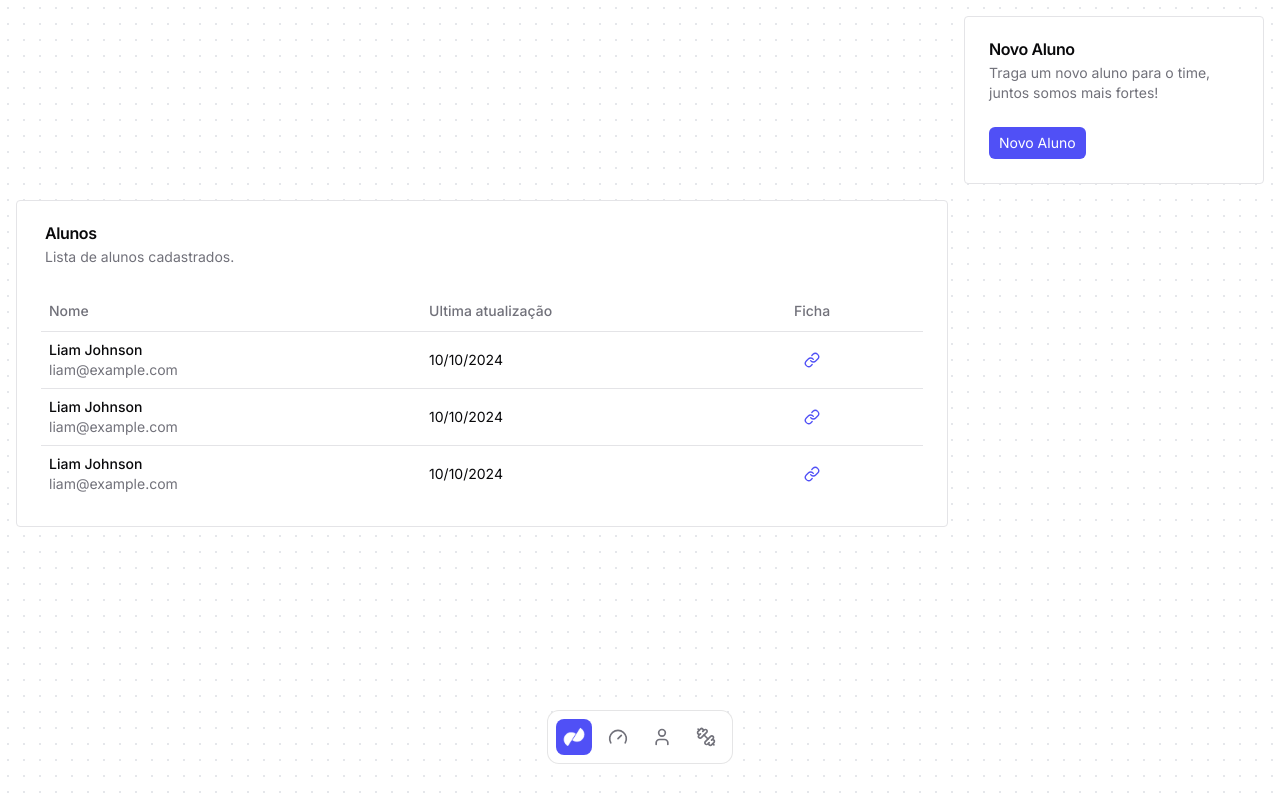
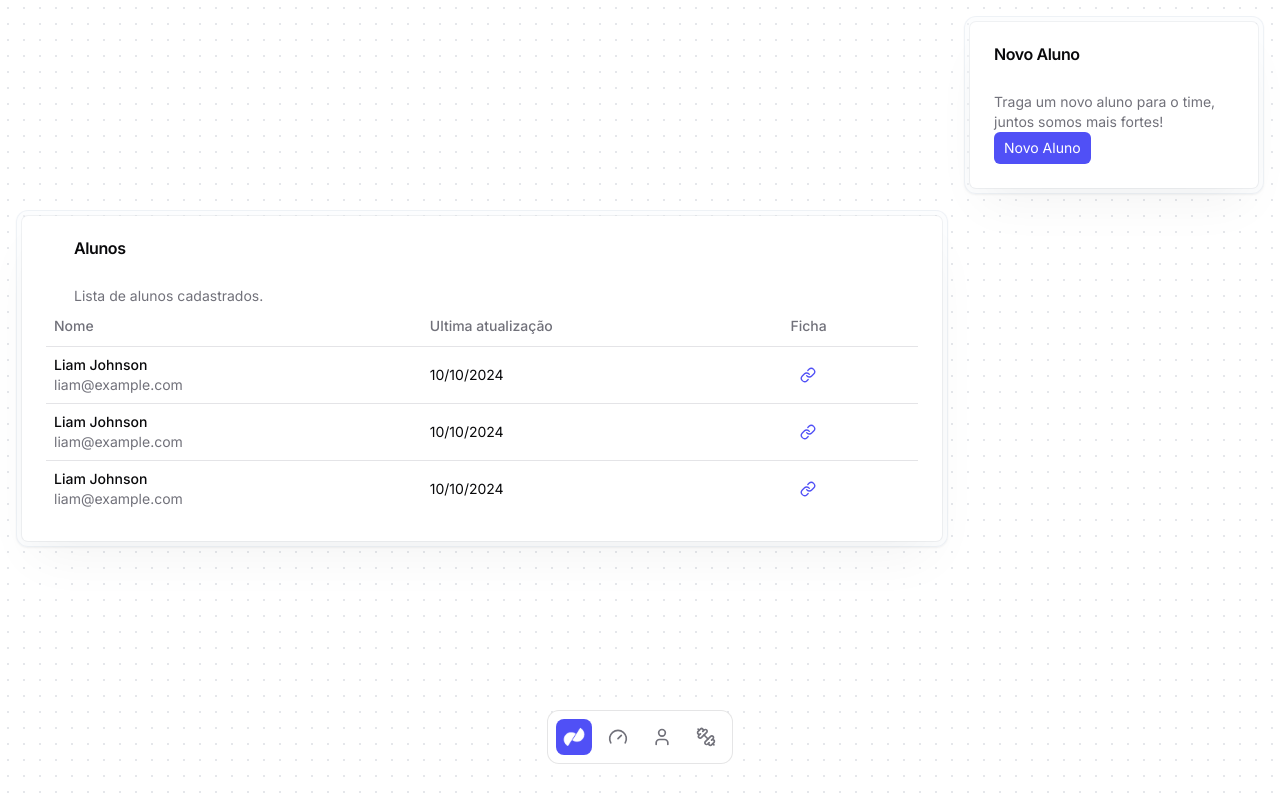
Before and after one commit to Pedro-phd/coach-pocket-v2-frontend, a Next.js app: page /dashboard/members in a window 1280 px wide. Built offline with nearby package versions, Linux system fonts and the light colour scheme.

Commit message:
feat: add design system card component

```diff
--- /dev/null
+++ b/src/components/ds/card.tsx
@@ -0,0 +1,45 @@
+import * as React from 'react'
+
+import { cn } from '@/lib/utils'
+
+const Card = React.forwardRef<HTMLDivElement, React.HTMLAttributes<HTMLDivElement>>(({ className, ...props }, ref) => (
+	<div className={cn('z-10 rounded-xl bg-slate-50/40 p-1.5 ring-1 ring-inset ring-slate-200/50 shadow-sm', className)}>
+		<div
+			ref={ref}
+			className="overflow-hidden size-full rounded-md bg-white p-6 shadow-2xl shadow-black/5 ring-1 ring-slate-900/5"
+			{...props}
+		/>
+	</div>
+))
+Card.displayName = 'Card'
+
+const CardHeader = React.forwardRef<HTMLDivElement, React.HTMLAttributes<HTMLDivElement>>(
+	({ className, ...props }, ref) => <div ref={ref} className={cn('flex flex-col space-y-1.5', className)} {...props} />,
+)
+CardHeader.displayName = 'CardHeader'
+
+const CardTitle = React.forwardRef<HTMLParagraphElement, React.HTMLAttributes<HTMLHeadingElement>>(
+	({ className, ...props }, ref) => (
+		<h3 ref={ref} className={cn('font-semibold leading-none tracking-tight pb-6', className)} {...props} />
+	),
+)
+CardTitle.displayName = 'CardTitle'
+
+const CardDescription = React.forwardRef<HTMLParagraphElement, React.HTMLAttributes<HTMLParagraphElement>>(
+	({ className, ...props }, ref) => (
+		<p ref={ref} className={cn('text-sm text-muted-foreground', className)} {...props} />
+	),
+)
+CardDescription.displayName = 'CardDescription'
+
+const CardContent = React.forwardRef<HTMLDivElement, React.HTMLAttributes<HTMLDivElement>>(
+	({ className, ...props }, ref) => <div ref={ref} className={cn('pt-0', className)} {...props} />,
+)
+CardContent.displayName = 'CardContent'
+
+const CardFooter = React.forwardRef<HTMLDivElement, React.HTMLAttributes<HTMLDivElement>>(
+	({ className, ...props }, ref) => <div ref={ref} className={cn('flex items-center pt-0', className)} {...props} />,
+)
+CardFooter.displayName = 'CardFooter'
+
+export { Card, CardContent, CardDescription, CardFooter, CardHeader, CardTitle }
--- a/src/components/ds/index.ts
+++ b/src/components/ds/index.ts
@@ -1,2 +1,3 @@
 export * from './button'
+export * from './card'
 export * from './input'
--- a/src/components/members-table.tsx
+++ b/src/components/members-table.tsx
@@ -1,22 +1,8 @@
-import { Button } from "@/components/ds"
-import {
-  Card,
-  CardContent,
-  CardDescription,
-  CardHeader,
-  CardTitle,
-} from "@/components/ui/card"
-import {
-  Table,
-  TableBody,
-  TableCell,
-  TableHead,
-  TableHeader,
-  TableRow,
-} from "@/components/ui/table"
-import { Link } from "lucide-react"
+import { Button, Card, CardContent, CardDescription, CardHeader, CardTitle } from '@/components/ds'
+import { Table, TableBody, TableCell, TableHead, TableHeader, TableRow } from '@/components/ui/table'
+import { Link } from 'lucide-react'
 
-export default function MembersTable(props: { className?: string}) {
+export default function MembersTable(props: { className?: string }) {
 	return (
 		<Card className={props.className}>
 			<CardHeader className="px-7">
@@ -36,45 +22,39 @@ export default function MembersTable(props: { className?: string}) {
 						<TableRow>
 							<TableCell>
 								<div className="font-medium">Liam Johnson</div>
-                <div className="hidden text-sm text-muted-foreground md:inline">
-                  liam@example.com
-                </div>
+								<div className="hidden text-sm text-muted-foreground md:inline">liam@example.com</div>
 							</TableCell>
 							<TableCell className="hidden sm:table-cell">10/10/2024</TableCell>
 
 							<TableCell>
-                <Button size='icon' variant='link' className="text-brand">
-                  <Link  className="size-4"/>
+								<Button variant="link" className="text-brand">
+									<Link className="size-4" />
 								</Button>
 							</TableCell>
 						</TableRow>
 						<TableRow>
 							<TableCell>
 								<div className="font-medium">Liam Johnson</div>
-                <div className="hidden text-sm text-muted-foreground md:inline">
-                  liam@example.com
-                </div>
+								<div className="hidden text-sm text-muted-foreground md:inline">liam@example.com</div>
 							</TableCell>
 							<TableCell className="hidden sm:table-cell">10/10/2024</TableCell>
 
 							<TableCell>
-                <Button size='icon' variant='link' className="text-brand">
-                  <Link  className="size-4"/>
+								<Button variant="link" className="text-brand">
+									<Link className="size-4" />
 								</Button>
 							</TableCell>
 						</TableRow>
 						<TableRow>
 							<TableCell>
 								<div className="font-medium">Liam Johnson</div>
-                <div className="hidden text-sm text-muted-foreground md:inline">
-                  liam@example.com
-                </div>
+								<div className="hidden text-sm text-muted-foreground md:inline">liam@example.com</div>
 							</TableCell>
 							<TableCell className="hidden sm:table-cell">10/10/2024</TableCell>
 
 							<TableCell>
-                <Button size='icon' variant='link' className="text-brand">
-                  <Link  className="size-4"/>
+								<Button variant="link" className="text-brand">
+									<Link className="size-4" />
 								</Button>
 							</TableCell>
 						</TableRow>
--- a/src/components/new-member-card.tsx
+++ b/src/components/new-member-card.tsx
@@ -1,26 +1,15 @@
-import { Button } from "@/components/ds"
-import {
-  Card,
-  CardContent,
-  CardDescription,
-  CardHeader,
-  CardTitle,
-} from "@/components/ui/card"
-import { cn } from "@/lib/utils"
+import { Button, Card, CardContent, CardDescription, CardHeader, CardTitle } from '@/components/ds'
+import { cn } from '@/lib/utils'
 
 export default function NewMemberCard(props: { className?: string }) {
 	return (
-    <Card className={cn("h-fit", props.className)}>
+		<Card className={cn('h-fit', props.className)}>
 			<CardHeader>
 				<CardTitle>Novo Aluno</CardTitle>
-        <CardDescription>
-          Traga um novo aluno para o time, juntos somos mais fortes!
-        </CardDescription>
+				<CardDescription>Traga um novo aluno para o time, juntos somos mais fortes!</CardDescription>
 			</CardHeader>
 			<CardContent>
-        <Button size="sm" variant="brand">
-          Novo Aluno
-        </Button>
+				<Button variant="brand">Novo Aluno</Button>
 			</CardContent>
 		</Card>
 	)
--- a/src/components/ui/card.tsx
+++ /dev/null
@@ -1,76 +0,0 @@
-import * as React from "react"
-
-import { cn } from "@/lib/utils"
-
-const Card = React.forwardRef<
-  HTMLDivElement,
-  React.HTMLAttributes<HTMLDivElement>
->(({ className, ...props }, ref) => (
-  <div
-    ref={ref}
-    className={cn(
-      "rounded border bg-card text-card-foreground",
-      className
-    )}
-    {...props}
-  />
-))
-Card.displayName = "Card"
-
-const CardHeader = React.forwardRef<
-  HTMLDivElement,
-  React.HTMLAttributes<HTMLDivElement>
->(({ className, ...props }, ref) => (
-  <div
-    ref={ref}
-    className={cn("flex flex-col space-y-1.5 p-6", className)}
-    {...props}
-  />
-))
-CardHeader.displayName = "CardHeader"
-
-const CardTitle = React.forwardRef<
-  HTMLParagraphElement,
-  React.HTMLAttributes<HTMLHeadingElement>
->(({ className, ...props }, ref) => (
-  <h3
-    ref={ref}
-    className={cn("font-semibold leading-none tracking-tight", className)}
-    {...props}
-  />
-))
-CardTitle.displayName = "CardTitle"
-
-const CardDescription = React.forwardRef<
-  HTMLParagraphElement,
-  React.HTMLAttributes<HTMLParagraphElement>
->(({ className, ...props }, ref) => (
-  <p
-    ref={ref}
-    className={cn("text-sm text-muted-foreground", className)}
-    {...props}
-  />
-))
-CardDescription.displayName = "CardDescription"
-
-const CardContent = React.forwardRef<
-  HTMLDivElement,
-  React.HTMLAttributes<HTMLDivElement>
->(({ className, ...props }, ref) => (
-  <div ref={ref} className={cn("p-6 pt-0", className)} {...props} />
-))
-CardContent.displayName = "CardContent"
-
-const CardFooter = React.forwardRef<
-  HTMLDivElement,
-  React.HTMLAttributes<HTMLDivElement>
->(({ className, ...props }, ref) => (
-  <div
-    ref={ref}
-    className={cn("flex items-center p-6 pt-0", className)}
-    {...props}
-  />
-))
-CardFooter.displayName = "CardFooter"
-
-export { Card, CardHeader, CardFooter, CardTitle, CardDescription, CardContent }
```
Also changed, not shown: src/components/nav-bar.tsx (+25 -27 lines). Lines whose indentation alone changed are shown as unchanged.
